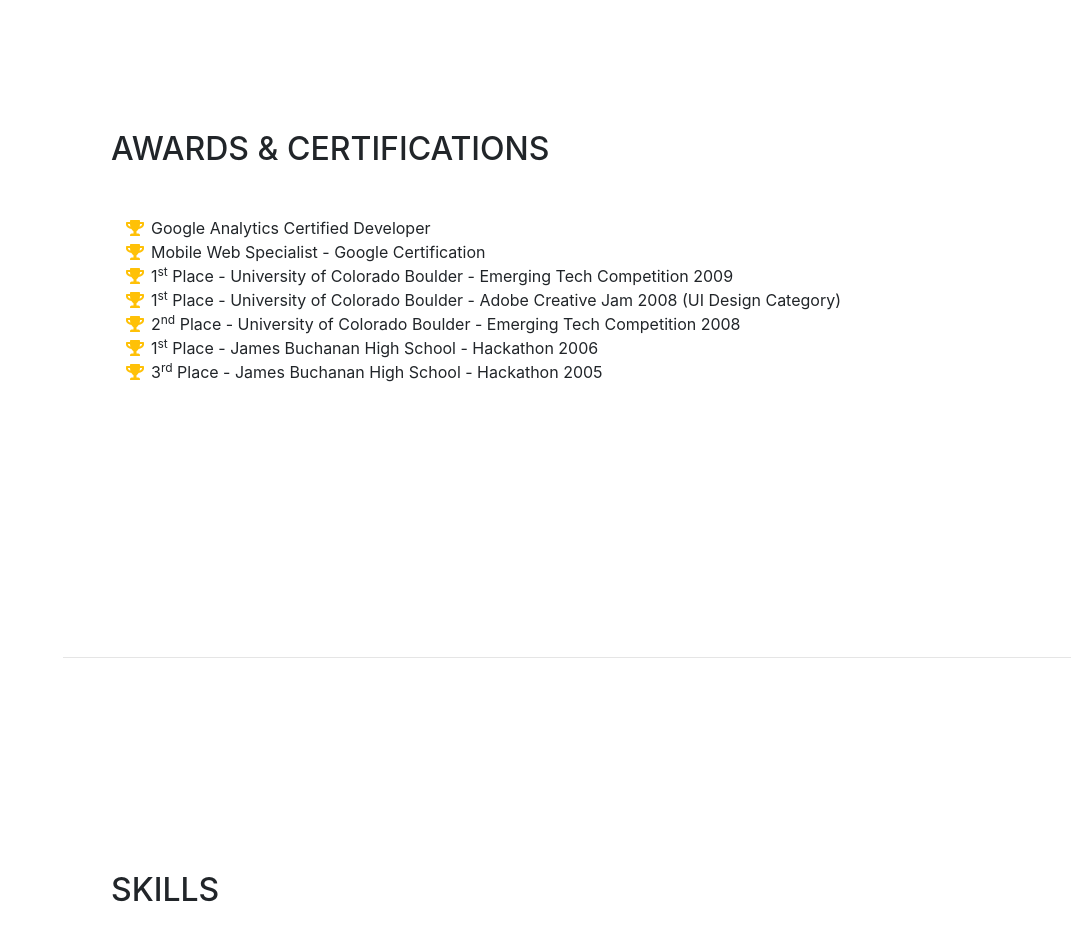
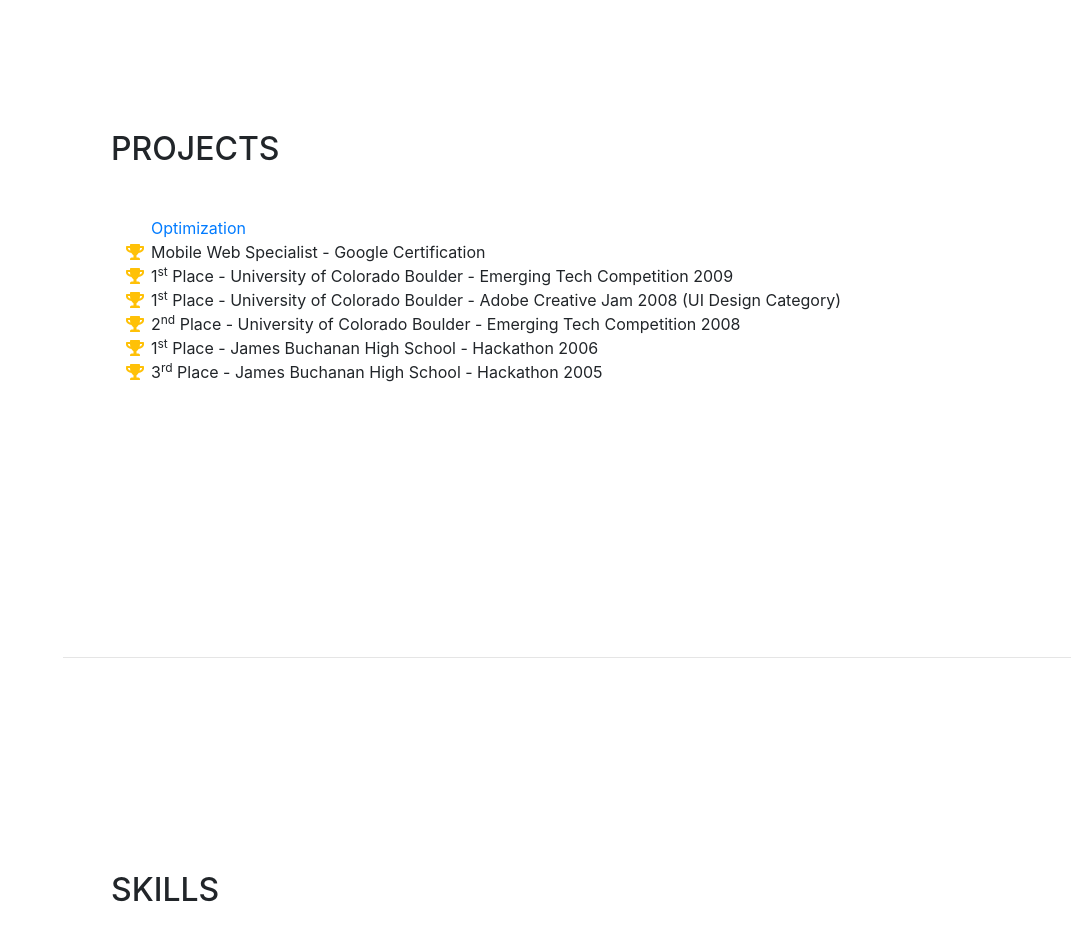
Before and after one commit to vlazovskiy/vlazovskiy.github.io, a website with bundled scripts: page index.html in a window 1280 px wide. Shown: the part 1840-2770 px from the top of the page, without its empty margins (209-1280 px from the left). Built offline with nearby package versions, Linux system fonts and the light colour scheme; a web font is replaced by a local one.

Commit message:
some things

```diff
--- a/index.html
+++ b/index.html
@@ -127,11 +127,12 @@
 
       <section class="resume-section p-3 p-lg-5 d-flex flex-column" id="awards">
         <div class="my-auto">
-          <h2 class="mb-5">Awards &amp; Certifications</h2>
+          <h2 class="mb-5">Projects</h2>
           <ul class="fa-ul mb-0">
             <li>
-              <i class="fa-li fa fa-trophy text-warning"></i>
-              Google Analytics Certified Developer</li>
+              <a href="https://www.linkedin.com/in/vladimir-lazovskiy/">
+              Optimization</a>
+            </li>
             <li>
               <i class="fa-li fa fa-trophy text-warning"></i>
               Mobile Web Specialist - Google Certification</li>
```
